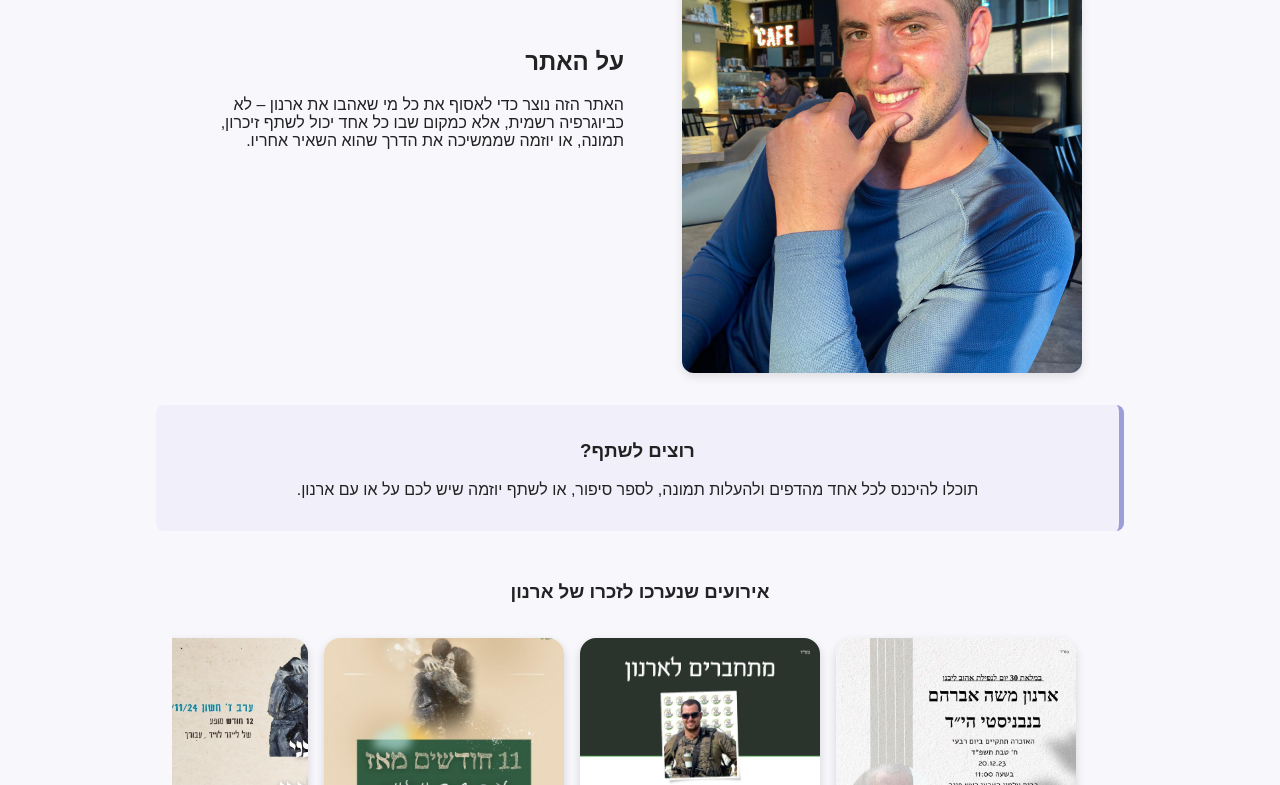
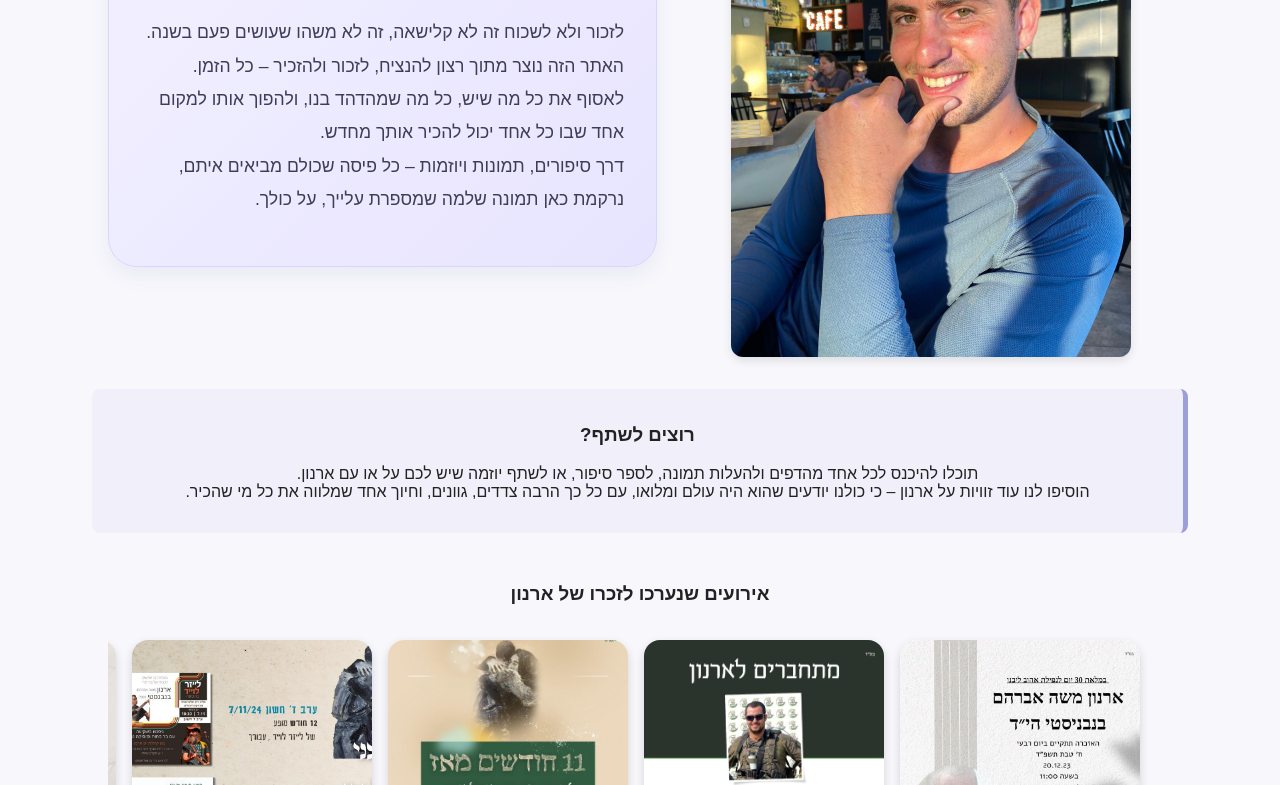
Before and after one commit to Danielle444/arnon-memorial, a plain HTML site: page Home.html in a window 1280 px wide. Shown: the part 371-1156 px from the top of the page. Drawn offline with Linux system fonts and the light colour scheme.

Commit message:
תיקנים אחרונים במסך הבית

```diff
--- a/Home.html
+++ b/Home.html
@@ -34,9 +34,11 @@
           <div class="intro-text">
             <h2>על האתר</h2>
             <p>
-              האתר הזה נוצר כדי לאסוף את כל מי שאהבו את ארנון – לא כביוגרפיה
-              רשמית, אלא כמקום שבו כל אחד יכול לשתף זיכרון, תמונה, או יוזמה
-              שממשיכה את הדרך שהוא השאיר אחריו.
+              לזכור ולא לשכוח זה לא קלישאה, זה לא משהו שעושים פעם בשנה.  <br />
+              האתר הזה נוצר מתוך רצון להנציח, לזכור ולהזכיר – כל הזמן. לאסוף את
+              כל מה שיש, כל מה שמהדהד בנו, ולהפוך אותו למקום אחד שבו כל אחד
+              יכול להכיר אותך מחדש. <br />דרך סיפורים, תמונות ויוזמות – כל פיסה
+              שכולם מביאים איתם, נרקמת כאן תמונה שלמה שמספרת עלייך, על כולך.
             </p>
           </div>
         </section>
@@ -45,7 +47,8 @@
           <h3>רוצים לשתף?</h3>
           <p>
             תוכלו להיכנס לכל אחד מהדפים ולהעלות תמונה, לספר סיפור, או לשתף יוזמה
-            שיש לכם על או עם ארנון.
+            שיש לכם על או עם ארנון.<br /> הוסיפו לנו עוד זוויות על ארנון – כי כולנו
+            יודעים שהוא היה עולם ומלואו, עם כל כך הרבה צדדים, גוונים, וחיוך אחד שמלווה את כל מי שהכיר.
           </p>
         </section>
 
@@ -106,10 +109,8 @@
       <footer>
         <div class="footer-content">
           <p>
-            <b
-              >"אם אתה רוצה- אתה יכול"</b
-            ><br />
-             לזכרו של סרן במיל' ארנון משה אברהם בנבניסטי
+            <b>"אם אתה רוצה- אתה יכול"</b><br />
+            לזכרו של סרן במיל' ארנון משה אברהם בנבניסטי
           </p>
         </div>
       </footer>
--- a/css/home.css
+++ b/css/home.css
@@ -5,8 +5,8 @@ body {
 }
 
 main {
-  padding: 2rem 1rem;
-  max-width: 1000px;
+padding: 1rem 0.1rem;
+  max-width: 1100px;
   margin: auto;
   box-sizing: border-box;
   width: 100%;
@@ -41,11 +41,34 @@ main {
 
 .intro-text {
   flex: 1 1 300px;
+  background: linear-gradient(135deg, #f2f0ff 0%, #e7e4ff 100%);
+  padding: 2rem;
+  border-radius: 1.8rem;
+  box-shadow: 0 8px 20px rgba(75, 76, 136, 0.08);
+  border: 1px solid #dad5ff;
+  text-align: right;
+  color: #3f3d56;
 }
 
+.intro-text p {
+  line-height: 1.9;
+  font-size: 1.1rem;
+  color: #3f3d56;
+}
+
+
 .intro-text h2 {
-  margin-top: 0;
+  font-size: 1.9rem;
+  color: #5d5fa6;
+  margin-bottom: 0.2rem;
+  margin-top: 0.2rem;
+  border-bottom: 2px solid #b4b5e0;
+  padding-bottom: 0.5rem;
+  display: inline-block;
 }
+
+
+
 
 /* אזור קריאה לפעולה */
 .call-to-action {
```
